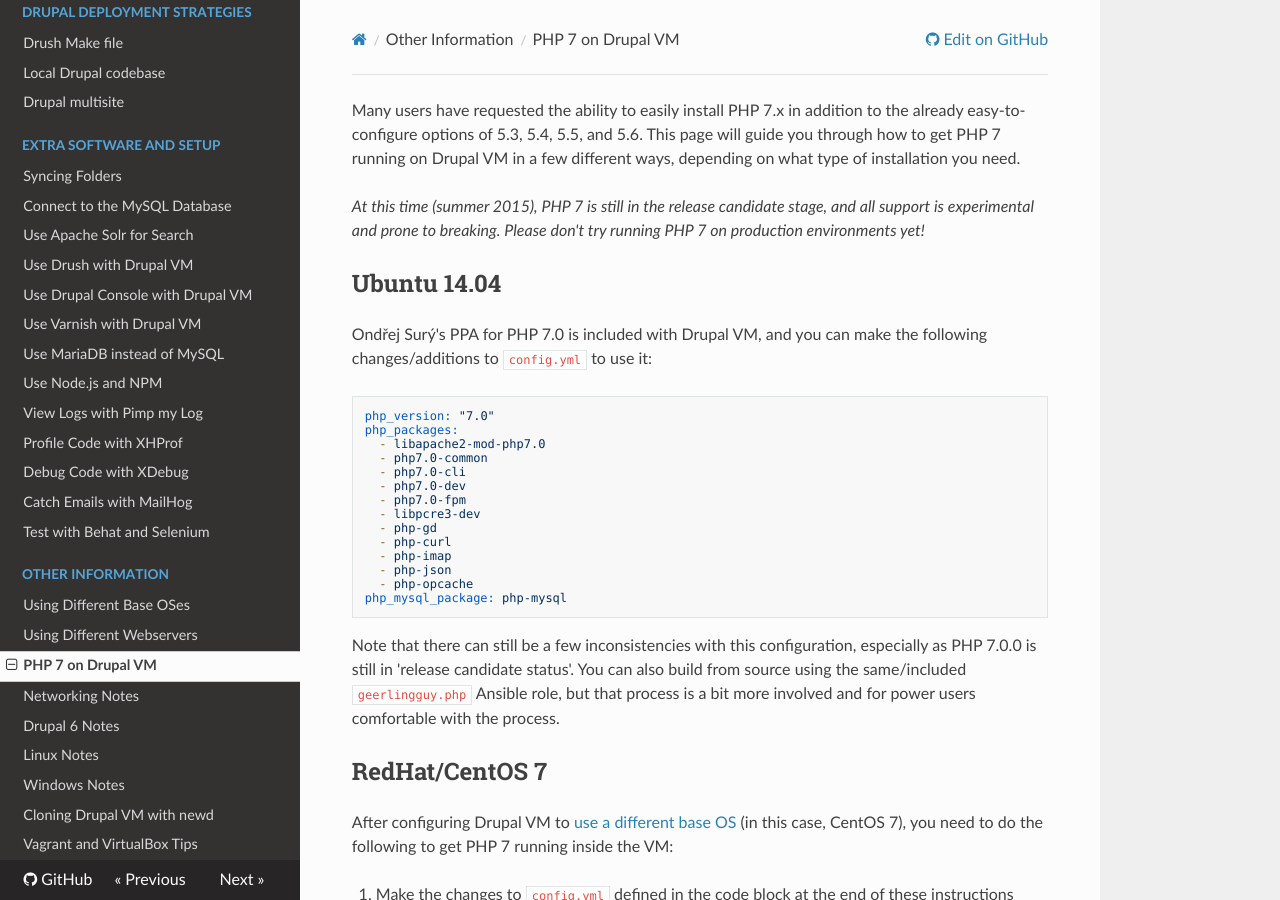
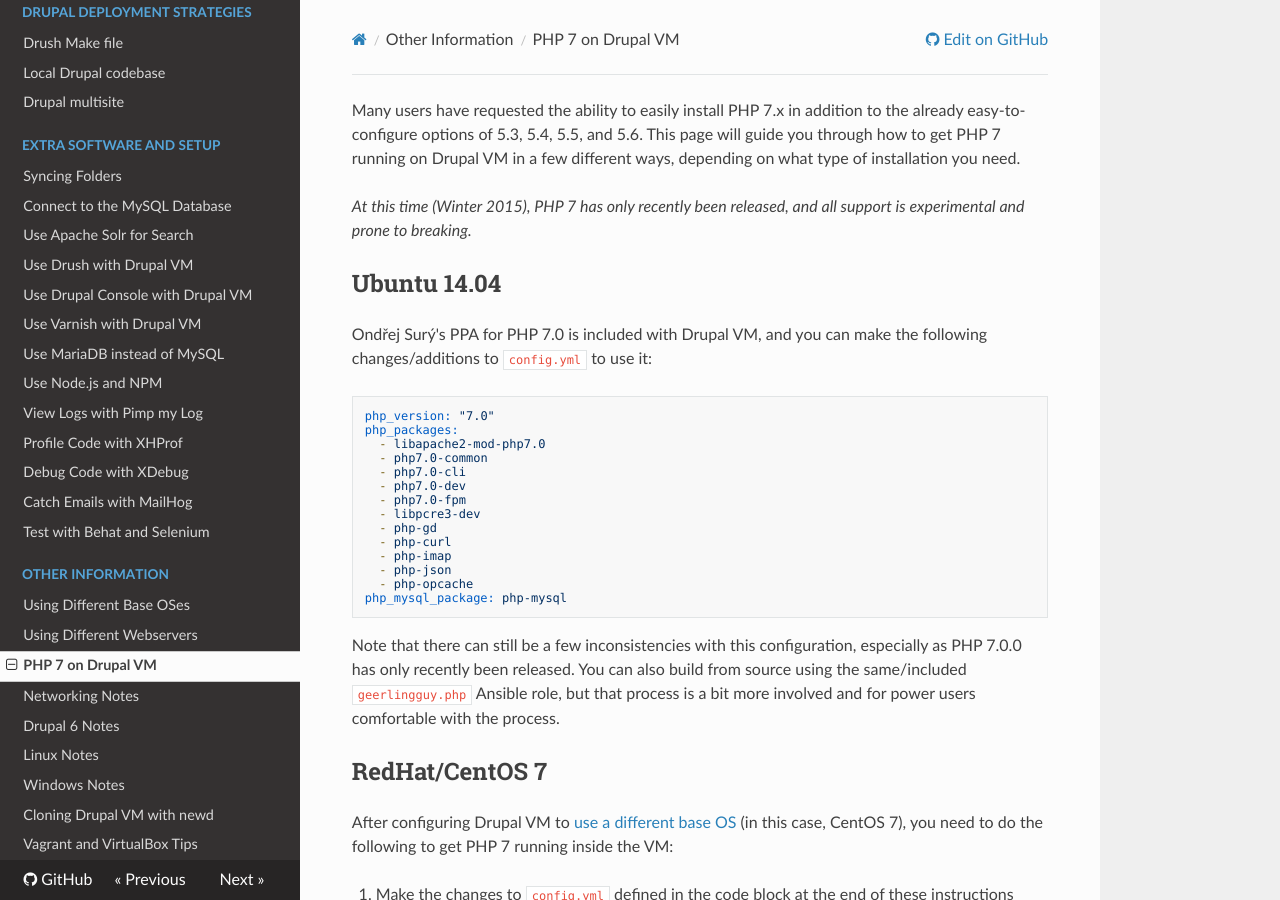
Before and after one commit to geerlingguy/drupal-vm, an MkDocs documentation site: the page built from docs/other/php-7.md, in a window 1280 px wide and 900 px high. Built offline with MkDocs 1.6.1, drawn with Linux system fonts in a browser that asks for light colours; nearby versions of some CDN libraries; old or Windows-style settings are respelled for this version of MkDocs.

Commit message:
Remove PHP 7 RC comments from docs
Removed "PHP 7 is out soon" comments.

````diff
--- a/docs/other/php-7.md
+++ b/docs/other/php-7.md
@@ -1,6 +1,6 @@
 Many users have requested the ability to easily install PHP 7.x in addition to the already easy-to-configure options of 5.3, 5.4, 5.5, and 5.6. This page will guide you through how to get PHP 7 running on Drupal VM in a few different ways, depending on what type of installation you need.
 
-_At this time (summer 2015), PHP 7 is still in the release candidate stage, and all support is experimental and prone to breaking. Please don't try running PHP 7 on production environments yet!_
+_At this time (Winter 2015), PHP 7 has only recently been released, and all support is experimental and prone to breaking._
 
 ## Ubuntu 14.04
 
@@ -23,7 +23,7 @@ php_packages:
 php_mysql_package: php-mysql
 ```
 
-Note that there can still be a few inconsistencies with this configuration, especially as PHP 7.0.0 is still in 'release candidate status'. You can also build from source using the same/included `geerlingguy.php` Ansible role, but that process is a bit more involved and for power users comfortable with the process.
+Note that there can still be a few inconsistencies with this configuration, especially as PHP 7.0.0 has only recently been released. You can also build from source using the same/included `geerlingguy.php` Ansible role, but that process is a bit more involved and for power users comfortable with the process.
 
 ## RedHat/CentOS 7
 
````
